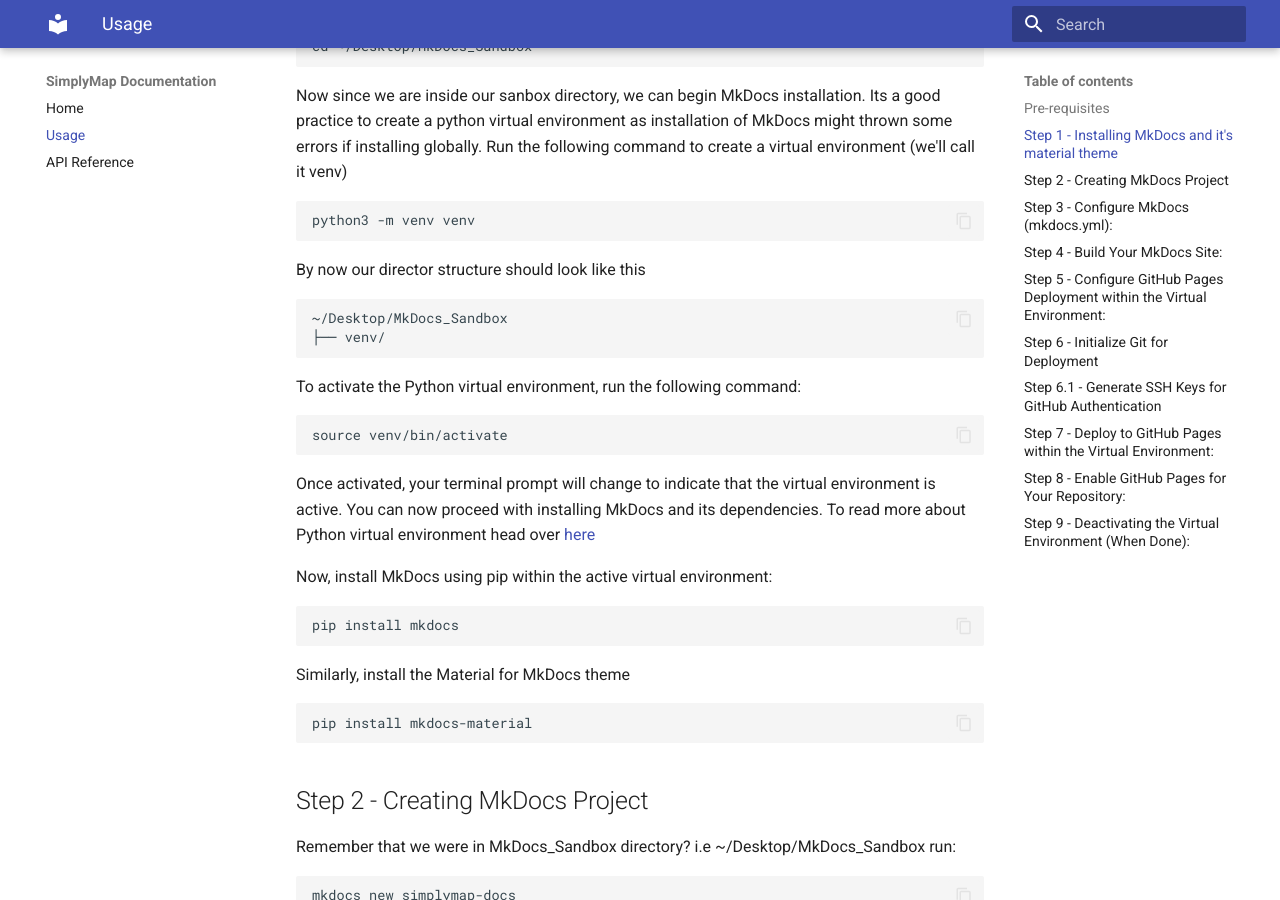
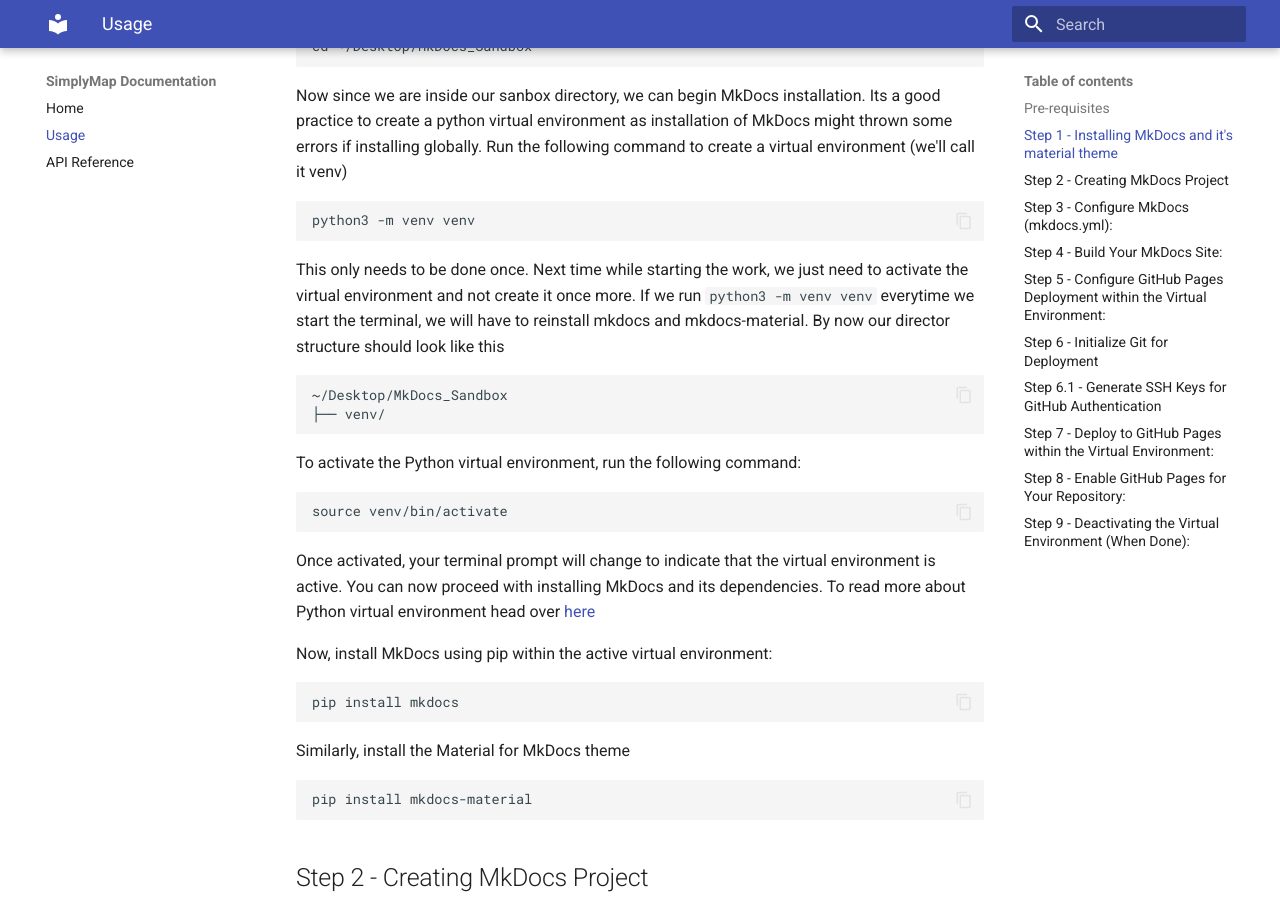
Before and after one commit to amritanshusingh/SimplyMap, an MkDocs documentation site: the page built from docs/usage.md, in a window 1280 px wide and 900 px high, scrolled down 738 px. Built offline with MkDocs 1.6.1 and Material for MkDocs 9.7.7, drawn with Linux system fonts in a browser that asks for light colours.

Commit message:
corrected some typos and added instructions not to create virtual environment each time before starting work

````diff
--- a/docs/usage.md
+++ b/docs/usage.md
@@ -35,6 +35,7 @@
 python3 -m venv venv
 ```
 
+This only needs to be done once. Next time while starting the work, we just need to activate the virtual environment and not create it once more. If we run `python3 -m venv venv` everytime we start the terminal, we will have to reinstall mkdocs and mkdocs-material.
 By now our director structure should look like this
 
 ```
````
